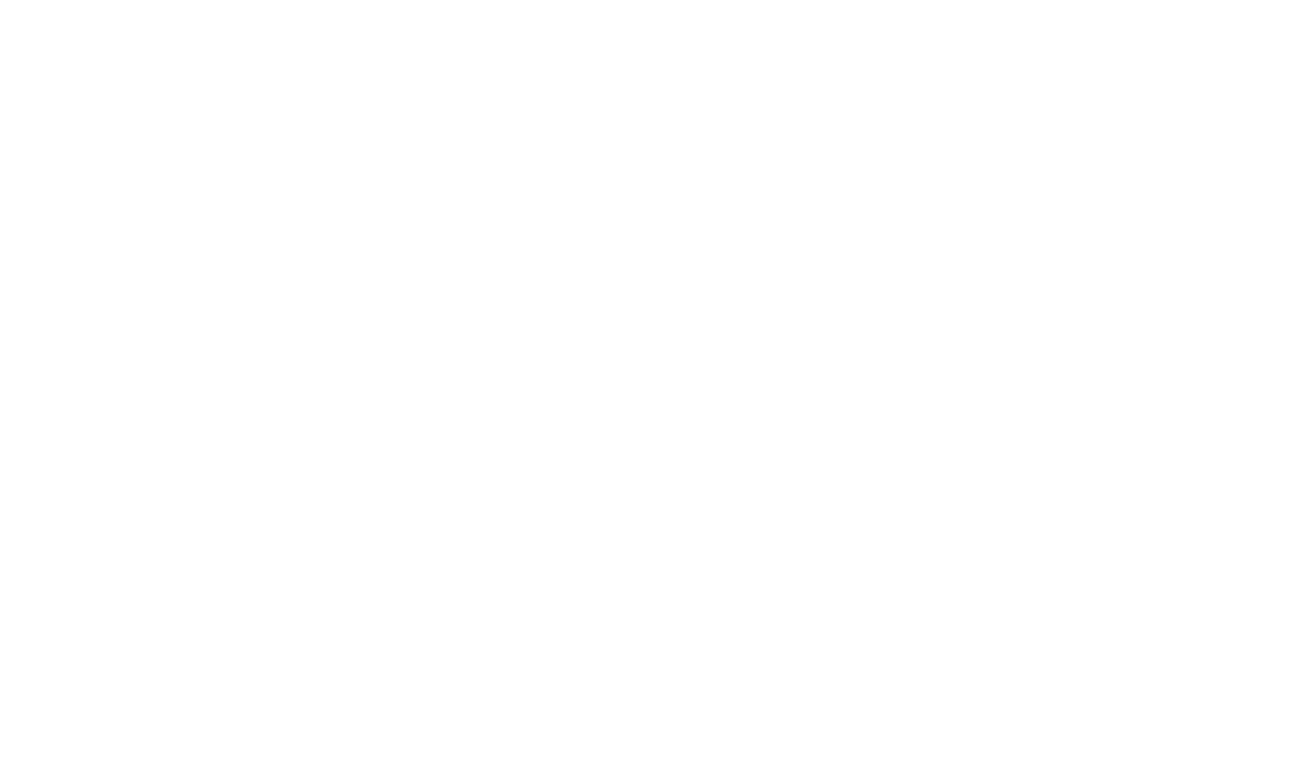
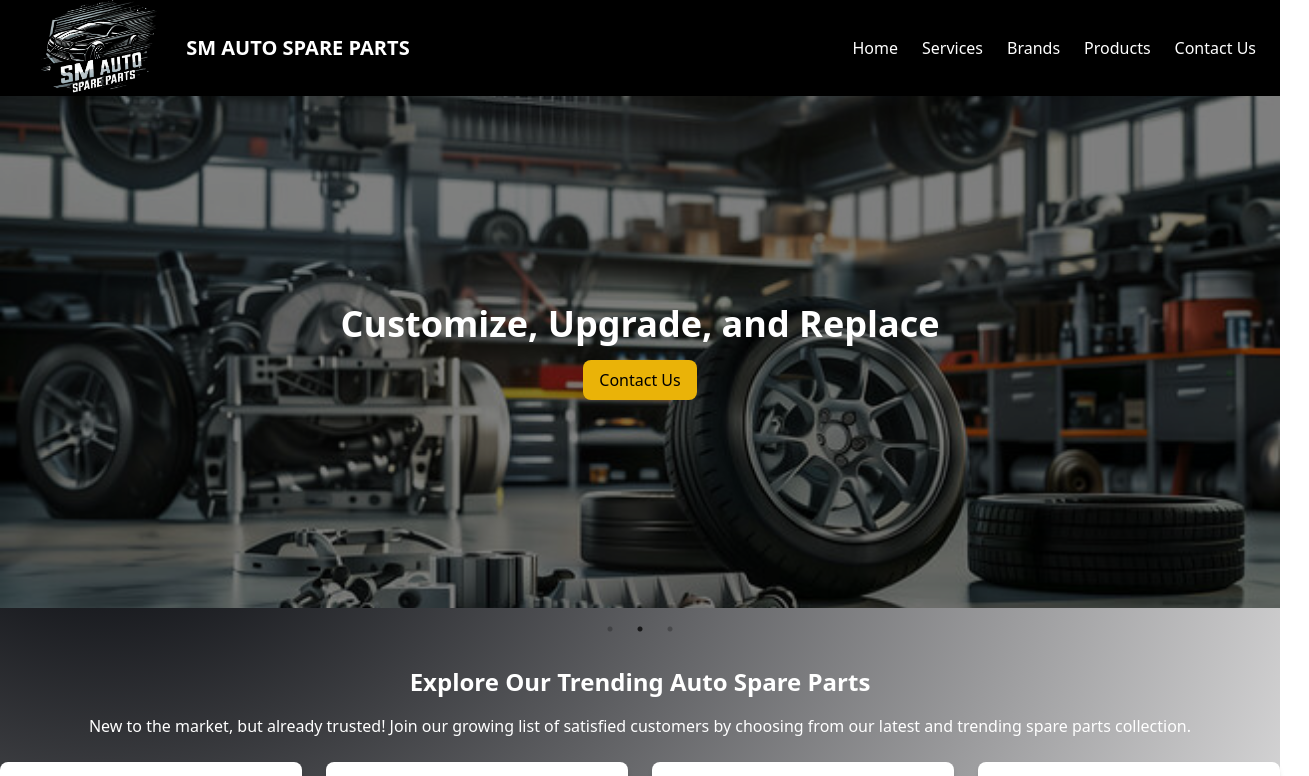
Before and after one commit to Nibras-S/sm-auto, a React (Create React App) app: page / in a window 1280 px wide. Before the commit this address had no page. Shown: the top 776 px of the page, 1309 px wide, since content can reach past the window. Built offline with nearby package versions, Linux system fonts and the light colour scheme.

Commit message:
Update App.js
deleted sm-auto

```diff
--- a/src/App.js
+++ b/src/App.js
@@ -13,7 +13,7 @@
         <RouteTop />
       <Routes>
         <Route path='/aboutus' element={<About/>}></Route>
-        <Route path='/sm-auto' element={<Home/>}></Route>
+        <Route path='/' element={<Home/>}></Route>
         <Route path='/returns' element={<Return />}></Route>
         </Routes>
 
```
